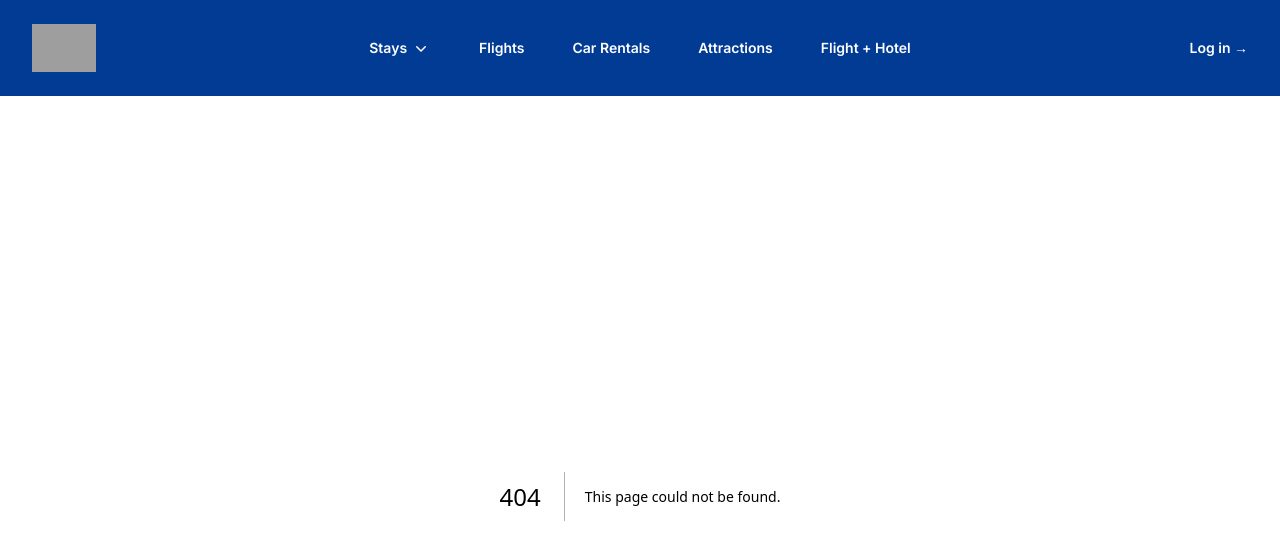
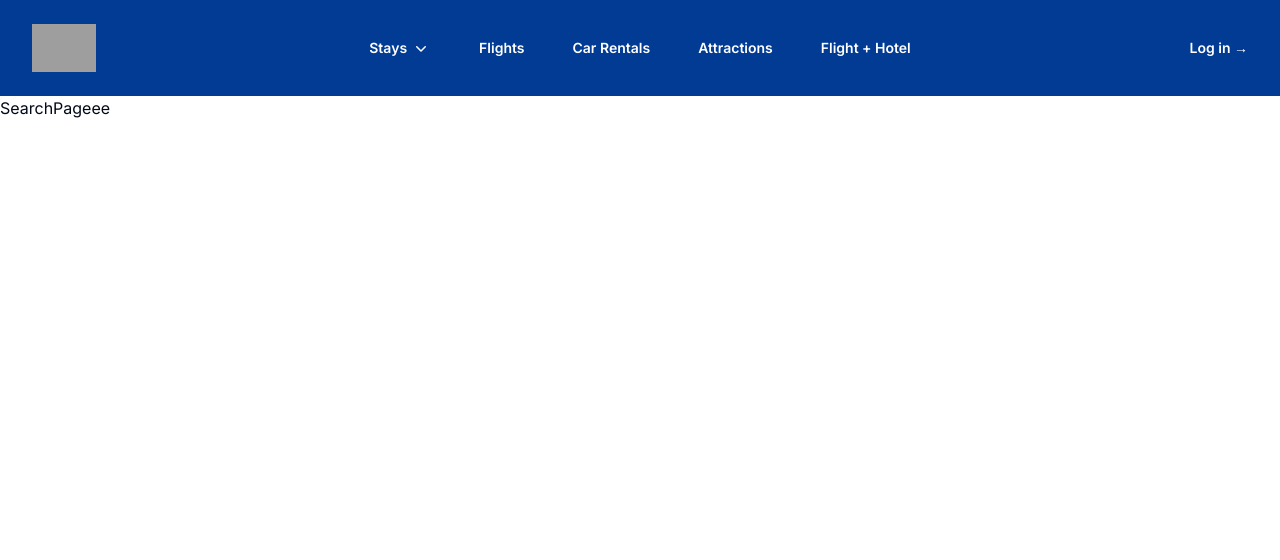
Before and after one commit to Drakkarrr/booking.com-clone, a Next.js app: page /search in a window 1280 px wide. Before the commit this address had no page. Shown: the top 560 px of the page. Built offline with nearby package versions, Linux system fonts and the light colour scheme; grey boxes are pictures that could not be loaded.

Commit message:
constructed basic searchpage component

```diff
--- /dev/null
+++ b/app/search/page.tsx
@@ -0,0 +1,9 @@
+import React from 'react';
+
+const SearchPage = (props) => {
+  console.log(props);
+
+  return <div>SearchPageee</div>;
+};
+
+export default SearchPage;
```
